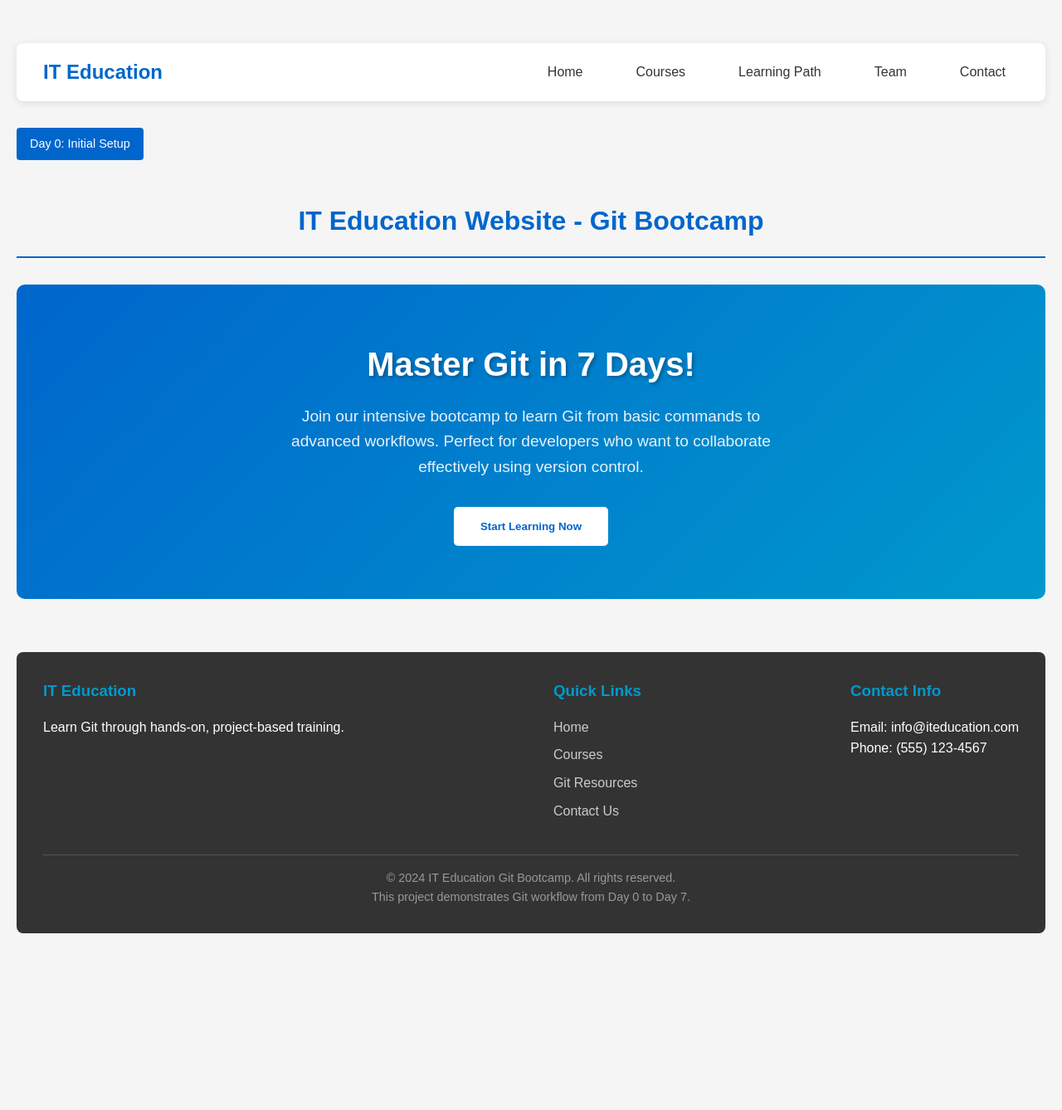
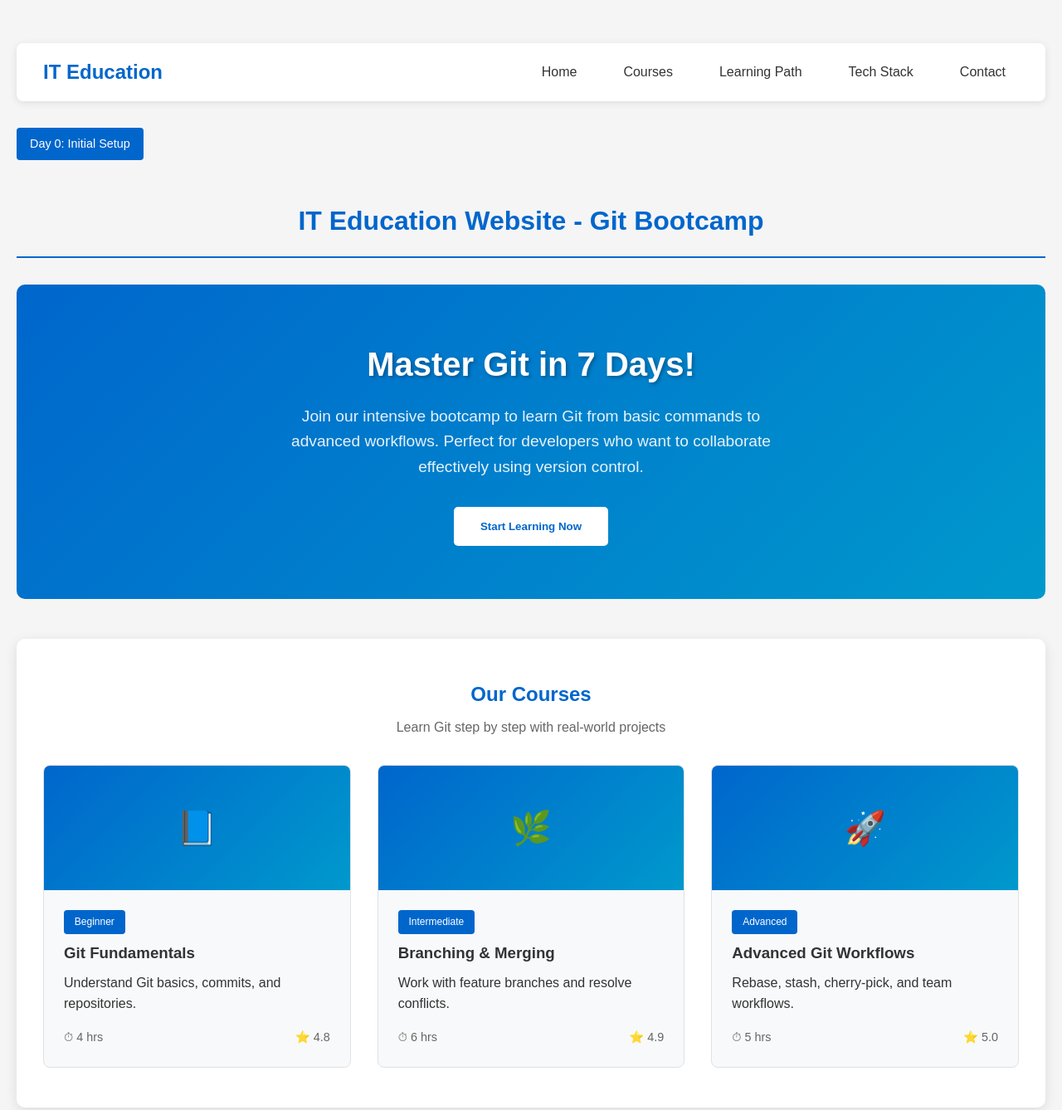
Before and after one commit to PranavBohra11-hub/it-education-site, a plain HTML site: page index.html in a window 1280 px wide. Shown: the top 1338 px of the page at 83% size. Before the commit the page ends 1145 px from the top, so only its background shows below. Drawn offline with Linux system fonts and the light colour scheme.

Commit message:
Enhance header navbar and courses cards

```diff
--- a/index.html
+++ b/index.html
@@ -47,6 +47,46 @@
 
 
 
+        /* NAVBAR – Day 2 (Alex) */
+        .navbar {
+            background: white;
+            padding: 1rem 2rem;
+            border-radius: 8px;
+            margin: 2rem 0;
+            box-shadow: 0 2px 10px rgba(0, 0, 0, 0.1);
+            display: flex;
+            justify-content: space-between;
+            align-items: center;
+            flex-wrap: wrap;
+        }
+
+        .logo {
+            font-size: 1.5rem;
+            font-weight: bold;
+            color: #0066cc;
+        }
+
+        .nav-menu {
+            list-style: none;
+            display: flex;
+            gap: 1.5rem;
+            flex-wrap: wrap;
+        }
+
+        .nav-link {
+            text-decoration: none;
+            color: #333;
+            padding: 0.5rem 1rem;
+            border-radius: 4px;
+            transition: 0.3s;
+            font-weight: 500;
+        }
+
+        .nav-link:hover {
+            background: #0066cc;
+            color: white;
+        }
+
 
         /* HERO SECTION - Day 1 (Tom)
            Git Command: git commit -m "Update hero section description" */
@@ -73,44 +113,72 @@
         }
 
 
+        /* COURSES SECTION – Day 2 (Alex) */
+        .courses-section {
+            background: white;
+            padding: 3rem 2rem;
+            margin: 3rem 0;
+            border-radius: 10px;
+            box-shadow: 0 4px 15px rgba(0, 0, 0, 0.1);
+        }
 
-        /* NAVIGATION - Day 1 (Alex)
-   Git Command: git commit -m "Refine navbar labels" */
-        .navbar {
-            background: white;
-            padding: 1rem 2rem;
+        .courses-grid {
+            display: grid;
+            grid-template-columns: repeat(auto-fit, minmax(260px, 1fr));
+            gap: 2rem;
+            margin-top: 2rem;
+        }
+
+        .course-card {
+            background: #f8f9fa;
             border-radius: 8px;
-            margin: 2rem 0;
-            box-shadow: 0 2px 10px rgba(0, 0, 0, 0.1);
+            border: 1px solid #dee2e6;
+            overflow: hidden;
+            transition: 0.3s;
+        }
+
+        .course-card:hover {
+            transform: translateY(-5px);
+            box-shadow: 0 8px 20px rgba(0, 0, 0, 0.1);
+        }
+
+        .course-image {
+            height: 150px;
+            background: linear-gradient(135deg, #0066cc, #0099cc);
+            display: flex;
+            align-items: center;
+            justify-content: center;
+            font-size: 2.5rem;
+            color: white;
+        }
+
+        .course-content {
+            padding: 1.5rem;
+        }
+
+        .course-category {
+            background: #0066cc;
+            color: white;
+            font-size: 0.75rem;
+            padding: 0.3rem 0.8rem;
+            border-radius: 4px;
+            display: inline-block;
+            margin-bottom: 0.5rem;
+        }
+
+        .course-title {
+            margin-bottom: 0.5rem;
+            color: #333;
+        }
+
+        .course-meta {
             display: flex;
             justify-content: space-between;
-            align-items: center;
+            margin-top: 1rem;
+            font-size: 0.9rem;
+            color: #666;
         }
 
-        .logo {
-            font-size: 1.5rem;
-            font-weight: bold;
-            color: #0066cc;
-        }
-
-        .nav-menu {
-            display: flex;
-            list-style: none;
-            gap: 2rem;
-        }
-
-        .nav-link {
-            color: #333;
-            text-decoration: none;
-            padding: 0.5rem 1rem;
-            border-radius: 4px;
-            transition: all 0.3s ease;
-        }
-
-        .nav-link:hover {
-            background: #0066cc;
-            color: white;
-        }
 
         /* FOOTER - Day 1 (Sanya)
    Git Command: git commit -m "Update footer text" */
@@ -161,22 +229,19 @@
             color: #999;
             font-size: 0.9rem;
         }
-
-
     </style>
 </head>
 
 <body>
 
-        <!-- NAVIGATION - Day 1 (Alex)
-     Git Command: git commit -m "Refine navbar labels" -->
+  <!-- NAVBAR – Day 2 (Alex) -->
   <nav class="navbar">
     <div class="logo">IT Education</div>
     <ul class="nav-menu">
       <li><a href="#" class="nav-link">Home</a></li>
       <li><a href="#" class="nav-link">Courses</a></li>
       <li><a href="#" class="nav-link">Learning Path</a></li>
-            <li><a href="#" class="nav-link">Team</a></li>
+      <li><a href="#" class="nav-link">Tech Stack</a></li>
       <li><a href="#" class="nav-link">Contact</a></li>
     </ul>
   </nav>
@@ -200,6 +265,54 @@
         </button>
     </section>
 
+     <!-- COURSES – Day 2 (Alex) -->
+  <section class="courses-section">
+    <h2 style="text-align:center;color:#0066cc;">Our Courses</h2>
+    <p style="text-align:center;color:#666;margin-top:0.5rem;">
+      Learn Git step by step with real-world projects
+    </p>
+
+    <div class="courses-grid">
+      <div class="course-card">
+        <div class="course-image">📘</div>
+        <div class="course-content">
+          <span class="course-category">Beginner</span>
+          <h3 class="course-title">Git Fundamentals</h3>
+          <p>Understand Git basics, commits, and repositories.</p>
+          <div class="course-meta">
+            <span>⏱ 4 hrs</span>
+            <span>⭐ 4.8</span>
+          </div>
+        </div>
+      </div>
+
+      <div class="course-card">
+        <div class="course-image">🌿</div>
+        <div class="course-content">
+          <span class="course-category">Intermediate</span>
+          <h3 class="course-title">Branching & Merging</h3>
+          <p>Work with feature branches and resolve conflicts.</p>
+          <div class="course-meta">
+            <span>⏱ 6 hrs</span>
+            <span>⭐ 4.9</span>
+          </div>
+        </div>
+      </div>
+
+      <div class="course-card">
+        <div class="course-image">🚀</div>
+        <div class="course-content">
+          <span class="course-category">Advanced</span>
+          <h3 class="course-title">Advanced Git Workflows</h3>
+          <p>Rebase, stash, cherry-pick, and team workflows.</p>
+          <div class="course-meta">
+            <span>⏱ 5 hrs</span>
+            <span>⭐ 5.0</span>
+          </div>
+        </div>
+      </div>
+    </div>
+  </section>
 
     <!-- FOOTER - Day 1 (Sanya)
      Git Command: git commit -m "Update footer text" -->
```
Lines whose indentation alone changed are shown as unchanged.
